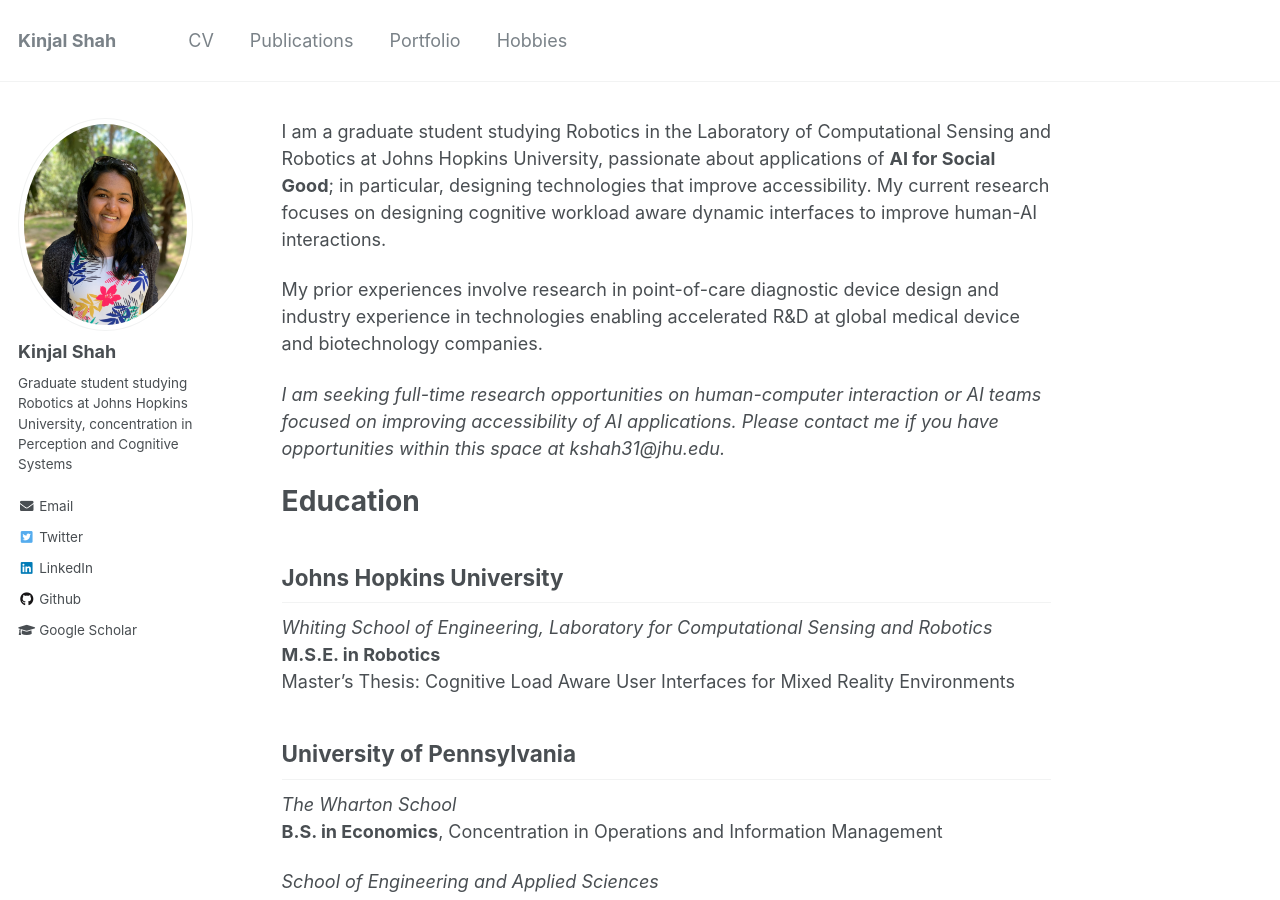
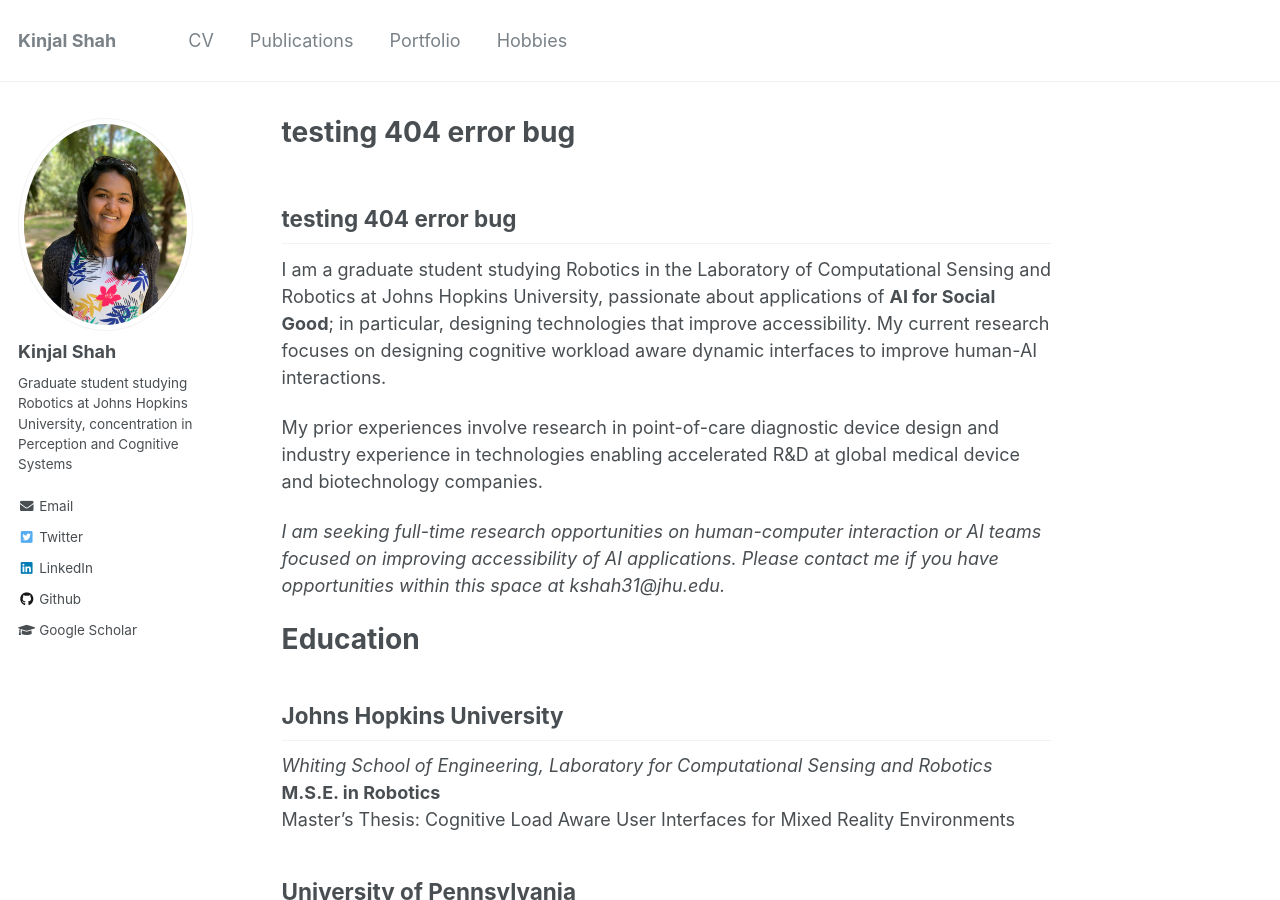
Before and after one commit to kinjmshah/kinjmshah.github.io, a Jekyll site: the page built from _pages/about.md, in a window 1280 px wide and 900 px high. Built offline with Jekyll 4.4.1, drawn with Linux system fonts in a browser that asks for light colours; our own code applies the rules of GitHub Pages for plain Markdown files.

Commit message:
Update about.md

```diff
--- a/_pages/about.md
+++ b/_pages/about.md
@@ -7,6 +7,8 @@ redirect_from:
   - /about/
   - /about.html
 ---
+## testing 404 error bug
+
 I am a graduate student studying Robotics in the Laboratory of Computational Sensing and Robotics at Johns Hopkins University, passionate about applications of **AI for Social Good**; in particular, designing technologies that improve accessibility. My current research focuses on designing cognitive workload aware dynamic interfaces to improve human-AI interactions.
 
 My prior experiences involve research in point-of-care diagnostic device design and industry experience in technologies enabling accelerated R&D at global medical device and biotechnology companies.
```
